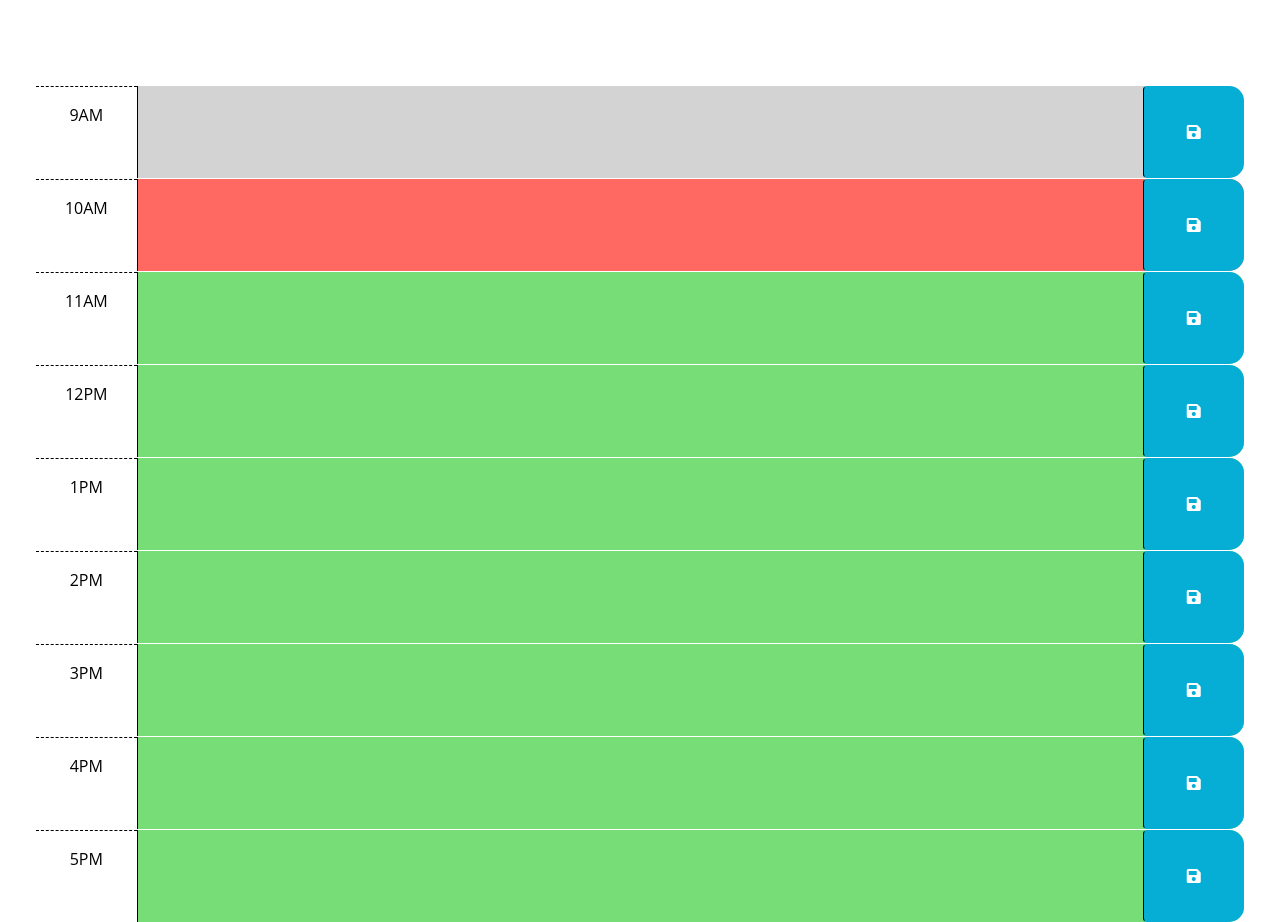
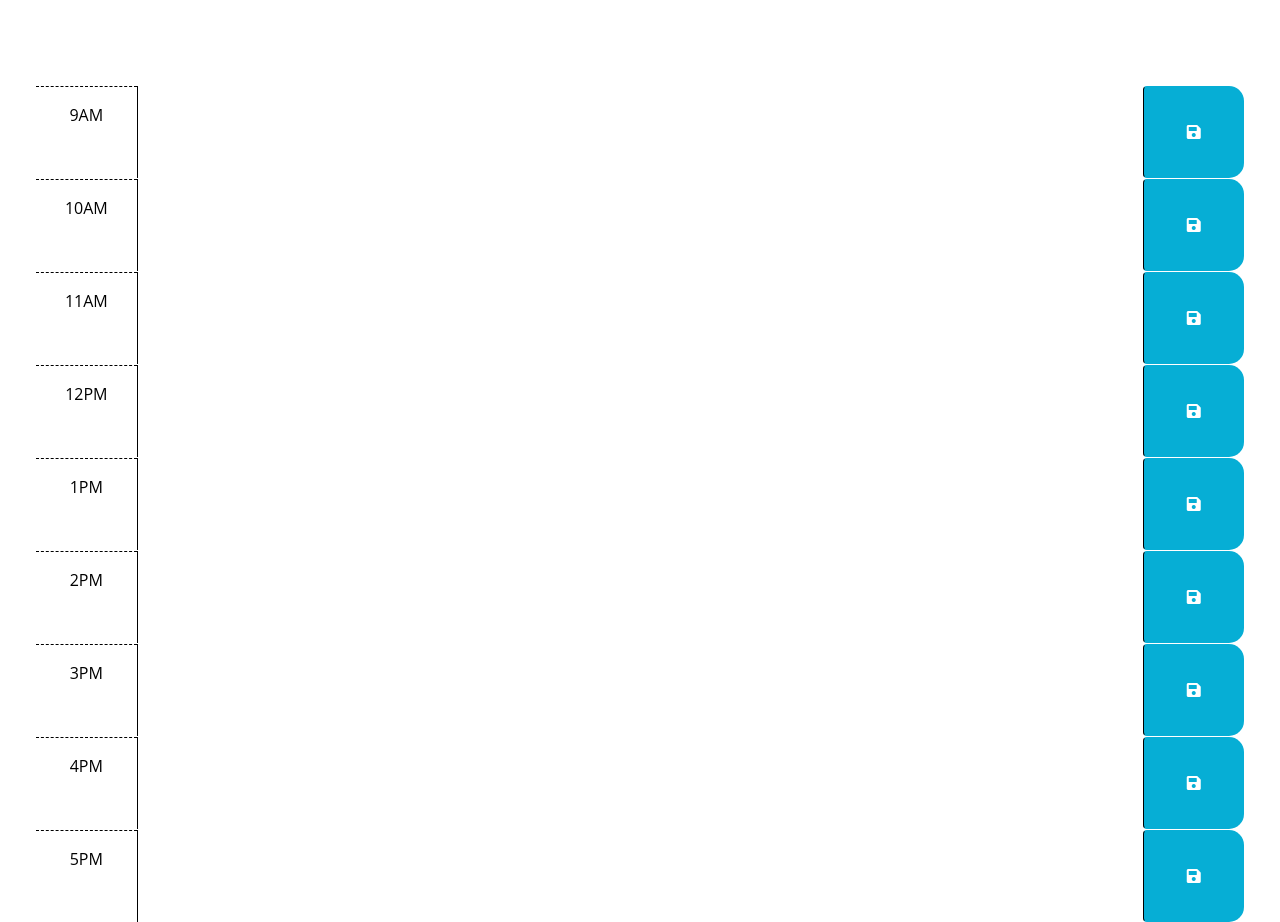
Before and after one commit to lo-mido/9to5Scheduler, a plain HTML site: page index.html in a window 1280 px wide. Shown: the part 166-1088 px from the top of the page. Drawn offline with nearby package versions, Linux system fonts and the light colour scheme; files that its build step writes are made by us from their sources.

Commit message:
set up html to be able to change classes through js

```diff
--- a/index.html
+++ b/index.html
@@ -20,7 +20,7 @@
       href="https://fonts.googleapis.com/css2?family=Fira+Sans:wght@400;700&display=swap"
       rel="stylesheet"
     />
-    <link rel="stylesheet" href="style.css" />
+    <link rel="stylesheet" href="./assets/css/style.css" />
     <title>Work Day Scheduler</title>
   </head>
 
@@ -42,7 +42,7 @@
         -->
 
       <!-- Example of a past time block. The "past" class adds a gray background color. -->
-      <div id="hour-9" class="row time-block past">
+      <div id="hour-9" class="row time-block">
         <div class="col-2 col-md-1 hour text-center py-3">9AM</div>
         <textarea class="col-8 col-md-10 description" rows="3"> </textarea>
         <button class="btn saveBtn col-2 col-md-1" aria-label="save">
@@ -51,60 +51,60 @@
       </div>
 
       <!-- Example of a present time block. The "present" class adds a red background color. -->
-      <div id="hour-10" class="row time-block present">
+      <div id="hour-10" class="row time-block">
         <div class="col-2 col-md-1 hour text-center py-3">10AM</div>
-        <textarea class="col-8 col-md-10 description" rows="3"> </textarea>
+        <textarea class="col-8 col-md-10 description" rows="3"></textarea>
         <button class="btn saveBtn col-2 col-md-1" aria-label="save">
           <i class="fas fa-save" aria-hidden="true"></i>
         </button>
       </div>
 
       <!-- Example of a future time block. The "future" class adds a green background color. -->
-      <div id="hour-11" class="row time-block future">
+      <div id="hour-11" class="row time-block">
         <div class="col-2 col-md-1 hour text-center py-3">11AM</div>
-        <textarea class="col-8 col-md-10 description" rows="3"> </textarea>
+        <textarea class="col-8 col-md-10 description" rows="3"></textarea>
         <button class="btn saveBtn col-2 col-md-1" aria-label="save">
           <i class="fas fa-save" aria-hidden="true"></i>
         </button>
       </div>
-      <div id="hour-12" class="row time-block future">
+      <div id="hour-12" class="row time-block">
         <div class="col-2 col-md-1 hour text-center py-3">12PM</div>
-        <textarea class="col-8 col-md-10 description" rows="3"> </textarea>
+        <textarea class="col-8 col-md-10 description" rows="3"></textarea>
         <button class="btn saveBtn col-2 col-md-1" aria-label="save">
           <i class="fas fa-save" aria-hidden="true"></i>
         </button>
       </div>
-      <div id="hour-13" class="row time-block future">
+      <div id="hour-13" class="row time-block">
         <div class="col-2 col-md-1 hour text-center py-3">1PM</div>
-        <textarea class="col-8 col-md-10 description" rows="3"> </textarea>
+        <textarea class="col-8 col-md-10 description" rows="3"></textarea>
         <button class="btn saveBtn col-2 col-md-1" aria-label="save">
           <i class="fas fa-save" aria-hidden="true"></i>
         </button>
       </div>
-      <div id="hour-14" class="row time-block future">
+      <div id="hour-14" class="row time-block">
         <div class="col-2 col-md-1 hour text-center py-3">2PM</div>
-        <textarea class="col-8 col-md-10 description" rows="3"> </textarea>
+        <textarea class="col-8 col-md-10 description" rows="3"></textarea>
         <button class="btn saveBtn col-2 col-md-1" aria-label="save">
           <i class="fas fa-save" aria-hidden="true"></i>
         </button>
       </div>
-      <div id="hour-15" class="row time-block future">
+      <div id="hour-15" class="row time-block">
         <div class="col-2 col-md-1 hour text-center py-3">3PM</div>
         <textarea class="col-8 col-md-10 description" rows="3"> </textarea>
         <button class="btn saveBtn col-2 col-md-1" aria-label="save">
           <i class="fas fa-save" aria-hidden="true"></i>
         </button>
       </div>
-      <div id="hour-16" class="row time-block future">
+      <div id="hour-16" class="row time-block">
         <div class="col-2 col-md-1 hour text-center py-3">4PM</div>
-        <textarea class="col-8 col-md-10 description" rows="3"> </textarea>
+        <textarea class="col-8 col-md-10 description" rows="3"></textarea>
         <button class="btn saveBtn col-2 col-md-1" aria-label="save">
           <i class="fas fa-save" aria-hidden="true"></i>
         </button>
       </div>
-      <div id="hour-17" class="row time-block future">
+      <div id="hour-17" class="row time-block">
         <div class="col-2 col-md-1 hour text-center py-3">5PM</div>
-        <textarea class="col-8 col-md-10 description" rows="3"> </textarea>
+        <textarea class="col-8 col-md-10 description" rows="3"></textarea>
         <button class="btn saveBtn col-2 col-md-1" aria-label="save">
           <i class="fas fa-save" aria-hidden="true"></i>
         </button>
@@ -116,6 +116,6 @@
     integrity="sha256-iu/zLUB+QgISXBLCW/mcDi/rnf4m4uEDO0wauy76x7U="
     crossorigin="anonymous"></script>
 
-    <script src="script.js"></script>
+    <script src="./assets/js/script.js"></script>
   </body>
 </html>
```
